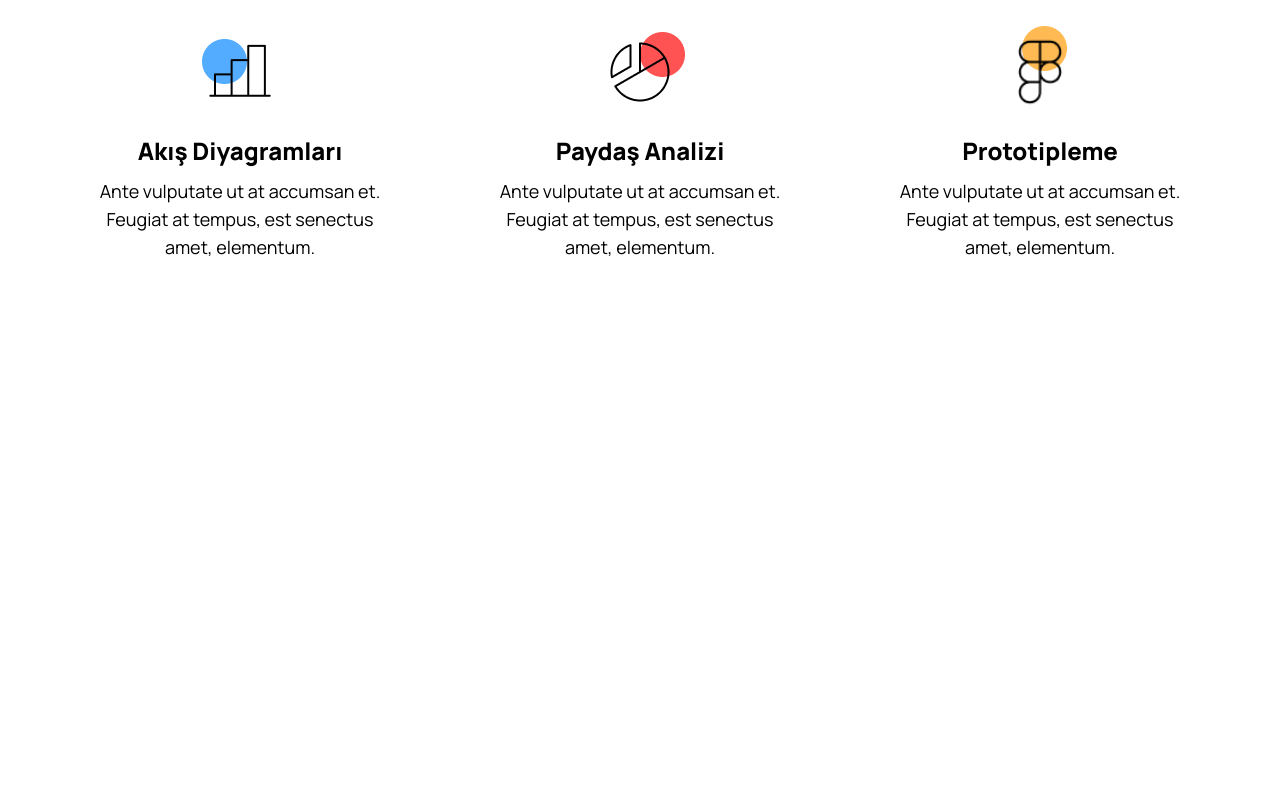
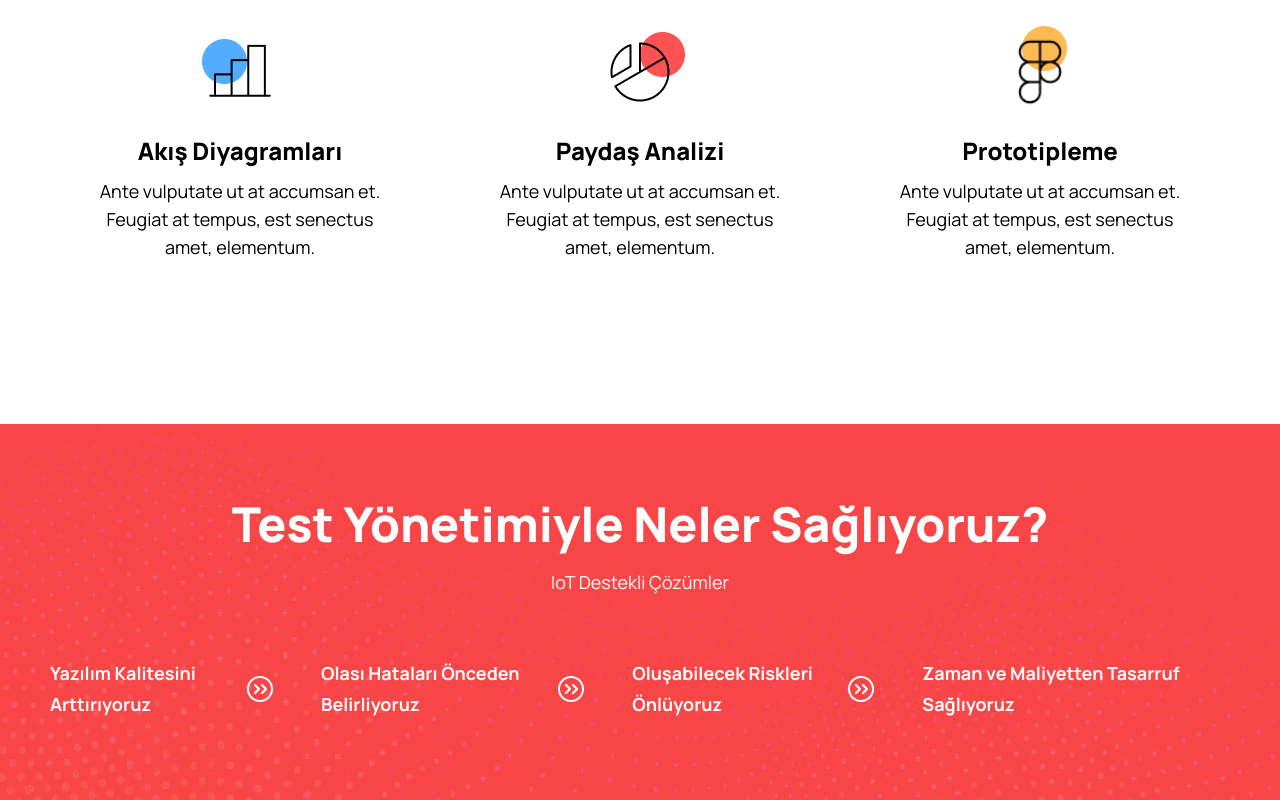
Before and after one commit to exet18/WebSite, a website: page index.html in a window 1280 px wide. Shown: the part 1436-2236 px from the top of the page. Before the commit the page ends 1860 px from the top, so only its background shows below. Drawn offline with Linux system fonts and the light colour scheme.

Commit message:
Made main company proposals block

```diff
--- a/index.html
+++ b/index.html
@@ -92,6 +92,22 @@
                 </div>
             </div>
         </div>
+        <div class="main-company-proposals">
+            <div class="proposals-image">
+                <div class="proposals-container">
+                    <h1 class="proposals-text">Test Yönetimiyle Neler Sağlıyoruz?</h1>
+                    <p class="proposals-information">IoT Destekli Çözümler</p>
+                    <div class="proposals-list">
+                        <ul class="section-list">
+                            <li>Yazılım Kalitesini Arttırıyoruz <img src="./source/main-image/arrow.png" alt="Wrong" class="list-arrow"></li>
+                            <li>Olası Hataları Önceden Belirliyoruz <img src="./source/main-image/arrow.png" alt="Wrong" class="list-arrow"></li>
+                            <li>Oluşabilecek Riskleri Önlüyoruz <img src="./source/main-image/arrow.png" alt="Wrong" class="list-arrow"></li>
+                            <li>Zaman ve Maliyetten Tasarruf Sağlıyoruz</li>
+                        </ul>
+                    </div>
+                </div>
+            </div>
+        </div>
     </main>
 </body>
 </html>
--- a/main.scss
+++ b/main.scss
@@ -97,3 +97,61 @@
     }
   }
 }
+.main-company-proposals{
+  background: url("./source/main-image/background-prop.png");
+  background-size: 100% 100%;
+  .proposals-image{
+    background: #F84646;
+    mix-blend-mode: lighten;
+    height: 376px;
+    .proposals-container{
+      @include standard-container($width: 1200px);
+      .proposals-text{
+        text-align: center;
+        padding-top: 68px;
+        padding-bottom: 10px;
+        font-weight: 800;
+        font-size: 48px;
+        line-height: 64px;
+        color: #FFFFFF;
+        font-feature-settings: 'liga' off;
+      }
+      .proposals-information{
+        text-align: center;
+        color: #FFFFFF;
+        font-size: 18px;
+        line-height: 32px;
+        font-weight: 400;
+      }
+      .proposals-list{
+        display: flex;
+        justify-content: center;
+        padding-top: 60px;
+        .section-list{
+          display: flex;
+          flex-direction: row;
+          list-style-type: none;
+          align-items: center;
+          li{
+            text-align: left;
+            font-size: 18px;
+            line-height: 31px;
+            font-feature-settings: 'liga' off;
+            color: #FFFFFF;
+            font-weight: bold;
+            display: flex;
+            align-items: center;
+            padding-right: 35px;
+            padding-left: 10px;
+          }
+          .list-arrow{
+            img{
+              width: 32px;
+              height: 32px;
+            }
+          }
+        }
+      }
+    }
+  }
+}
```
Also changed, not shown: main.css, source/main-image/arrow.png (added), source/main-image/background-prop.png (added), style.css, 2 other files.
